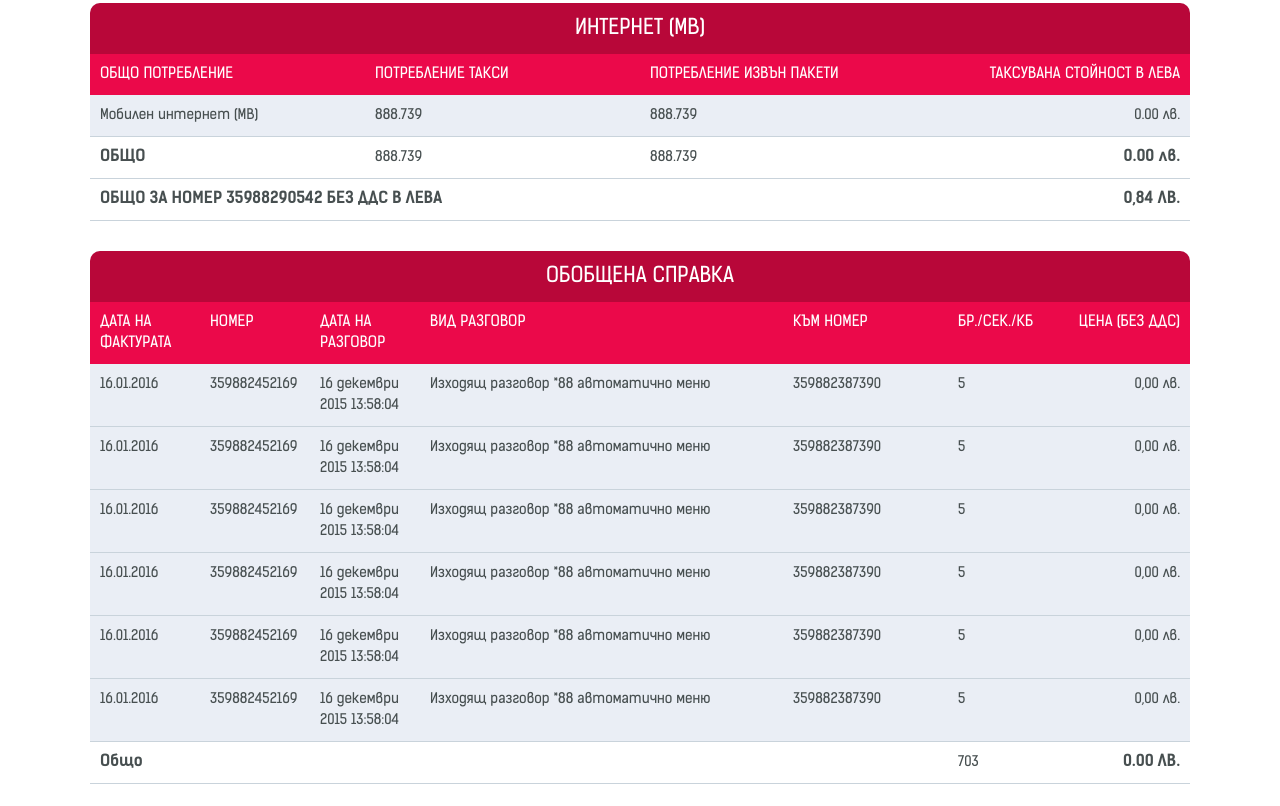
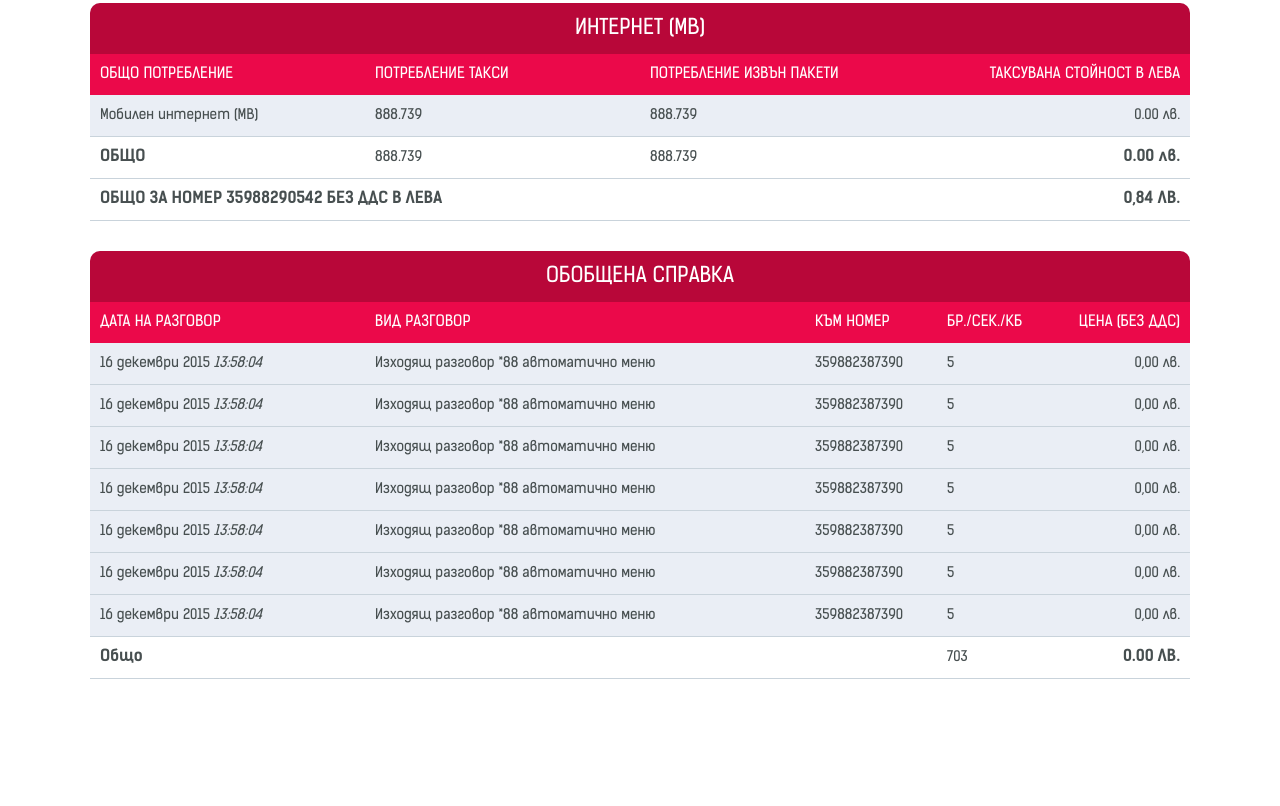
Before and after one commit to Luchiya/MVNO, a website: page app/index.html in a window 1280 px wide. Shown: the part 1723-2529 px from the top of the page. After the commit the page ends 2432 px from the top, so only its background shows below. Drawn offline with Linux system fonts and the light colour scheme; files whose address does not match are found by name.

Commit message:
Премахнати колони „Дата на фактура“ и „Номер“; добавен <em> за час в колона „Дата на разговора“.

```diff
--- a/app/index.html
+++ b/app/index.html
@@ -271,71 +271,64 @@
 						</tr>
 					</thead>
 					<tr class="small-labels">
-						<td class="widthtbl_10">ДАТА НА ФАКТУРАТА</td>
-						<td class="widthtbl_10">Номер</td>
-						<td class="widthtbl_10">Дата на разговор</td>
-						<td class="widthtbl_30">Вид разговор</td>
-						<td class="widthtbl_15">Към номер</td>
-						<td class="widthtbl_10">Бр./сек./кб</td>
+						<td class="widthtbl_25">Дата на разговор</td>
+						<td class="widthtbl_40">Вид разговор</td>
+						<td class="widthtbl_12">Към номер</td>
+						<td class="widthtbl_8">Бр./сек./кб</td>
 						<td class="widthtbl_15">Цена (без ДДС)</td>
 					</tr>
 					<tr class="table-border">
-						<td class="widthtbl_10">16.01.2016</td>
-						<td class="widthtbl_10">359882452169</td>
-						<td class="widthtbl_10">16 декември 2015 13:58:04</td>
-						<td class="widthtbl_30">Изходящ разговор *88 автоматично меню</td>
-						<td class="widthtbl_15">359882387390</td>
-						<td class="widthtbl_10">5</td>
+						<td class="widthtbl_25">16 декември 2015 <em>13:58:04</em></td>
+						<td class="widthtbl_40">Изходящ разговор *88 автоматично меню</td>
+						<td class="widthtbl_12">359882387390</td>
+						<td class="widthtbl_8">5</td>
 						<td class="widthtbl_15">0,00 лв.</td>
 					</tr>
 					<tr class="table-border">
-						<td class="widthtbl_10">16.01.2016</td>
-						<td class="widthtbl_10">359882452169</td>
-						<td class="widthtbl_10">16 декември 2015 13:58:04</td>
-						<td class="widthtbl_33">Изходящ разговор *88 автоматично меню</td>
-						<td class="widthtbl_15">359882387390</td>
-						<td class="widthtbl_10">5</td>
-						<td class="widthtbl_12">0,00 лв.</td>
+						<td class="widthtbl_25">16 декември 2015 <em>13:58:04</em></td>
+						<td class="widthtbl_40">Изходящ разговор *88 автоматично меню</td>
+						<td class="widthtbl_12">359882387390</td>
+						<td class="widthtbl_8">5</td>
+						<td class="widthtbl_15">0,00 лв.</td>
 					</tr>
 					<tr class="table-border">
-						<td class="widthtbl_10">16.01.2016</td>
-						<td class="widthtbl_10">359882452169</td>
-						<td class="widthtbl_10">16 декември 2015 13:58:04</td>
-						<td class="widthtbl_33">Изходящ разговор *88 автоматично меню</td>
-						<td class="widthtbl_15">359882387390</td>
-						<td class="widthtbl_10">5</td>
-						<td class="widthtbl_12">0,00 лв.</td>
+						<td class="widthtbl_25">16 декември 2015 <em>13:58:04</em></td>
+						<td class="widthtbl_40">Изходящ разговор *88 автоматично меню</td>
+						<td class="widthtbl_12">359882387390</td>
+						<td class="widthtbl_8">5</td>
+						<td class="widthtbl_15">0,00 лв.</td>
 					</tr>
 					<tr class="table-border">
-						<td class="widthtbl_10">16.01.2016</td>
-						<td class="widthtbl_10">359882452169</td>
-						<td class="widthtbl_10">16 декември 2015 13:58:04</td>
-						<td class="widthtbl_33">Изходящ разговор *88 автоматично меню</td>
-						<td class="widthtbl_15">359882387390</td>
-						<td class="widthtbl_10">5</td>
-						<td class="widthtbl_12">0,00 лв.</td>
+						<td class="widthtbl_25">16 декември 2015 <em>13:58:04</em></td>
+						<td class="widthtbl_40">Изходящ разговор *88 автоматично меню</td>
+						<td class="widthtbl_12">359882387390</td>
+						<td class="widthtbl_8">5</td>
+						<td class="widthtbl_15">0,00 лв.</td>
 					</tr>
 					<tr class="table-border">
-						<td class="widthtbl_10">16.01.2016</td>
-						<td class="widthtbl_10">359882452169</td>
-						<td class="widthtbl_10">16 декември 2015 13:58:04</td>
-						<td class="widthtbl_33">Изходящ разговор *88 автоматично меню</td>
-						<td class="widthtbl_15">359882387390</td>
-						<td class="widthtbl_10">5</td>
-						<td class="widthtbl_12">0,00 лв.</td>
+						<td class="widthtbl_25">16 декември 2015 <em>13:58:04</em></td>
+						<td class="widthtbl_40">Изходящ разговор *88 автоматично меню</td>
+						<td class="widthtbl_12">359882387390</td>
+						<td class="widthtbl_8">5</td>
+						<td class="widthtbl_15">0,00 лв.</td>
 					</tr>
 					<tr class="table-border">
-						<td class="widthtbl_10">16.01.2016</td>
-						<td class="widthtbl_10">359882452169</td>
-						<td class="widthtbl_10">16 декември 2015 13:58:04</td>
-						<td class="widthtbl_33">Изходящ разговор *88 автоматично меню</td>
-						<td class="widthtbl_15">359882387390</td>
-						<td class="widthtbl_10">5</td>
-						<td class="widthtbl_12">0,00 лв.</td>
+						<td class="widthtbl_25">16 декември 2015 <em>13:58:04</em></td>
+						<td class="widthtbl_40">Изходящ разговор *88 автоматично меню</td>
+						<td class="widthtbl_12">359882387390</td>
+						<td class="widthtbl_8">5</td>
+						<td class="widthtbl_15">0,00 лв.</td>
+					</tr>
+					<tr class="table-border">
+						<td class="widthtbl_25">16 декември 2015 <em>13:58:04</em></td>
+						<td class="widthtbl_40">Изходящ разговор *88 автоматично меню</td>
+						<td class="widthtbl_12">359882387390</td>
+						<td class="widthtbl_8">5</td>
+						<td class="widthtbl_15">0,00 лв.</td>
 					</tr>
 					<tfoot>
 						<tr class="total table-border">
-							<td class="widthtbl_75" colspan="5">Общо</td>
+							<td class="widthtbl_75" colspan="3">Общо</td>
 							<td class="widthtbl_10">703</td>
 							<td class="widthtbl_15">0.00 ЛВ.</td>
 						</tr>
```
